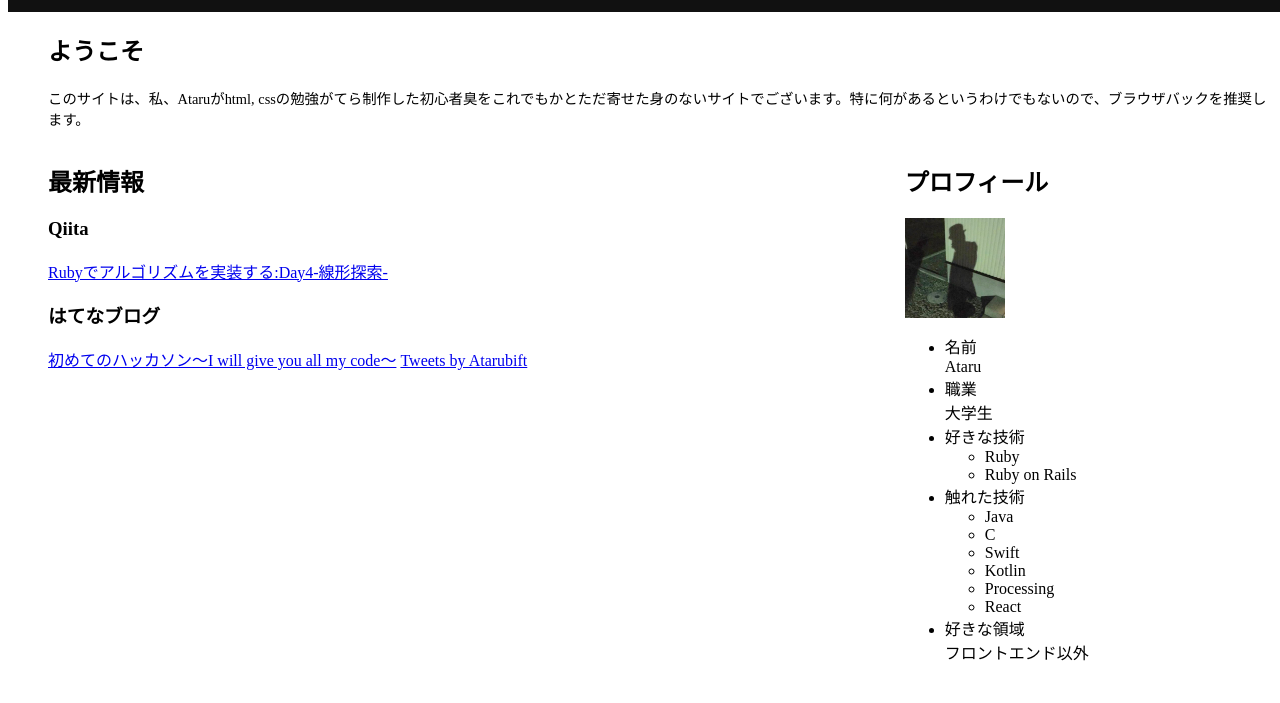
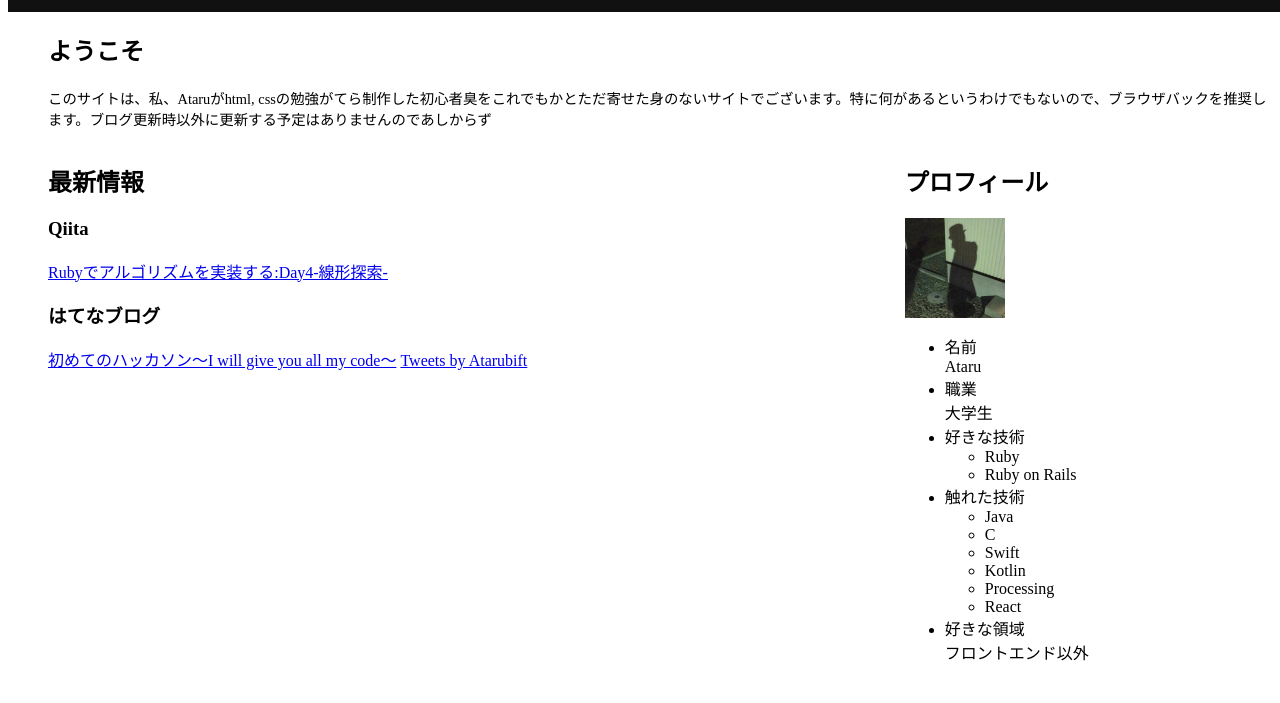
Before and after one commit to atarubift/atarubift.github.io, a plain HTML site: page index.html in a window 1280 px wide. Shown: the part 105-808 px from the top of the page. Drawn offline with Linux system fonts and the light colour scheme.

Commit message:
fix main paragraph

```diff
--- a/index.html
+++ b/index.html
@@ -14,7 +14,7 @@
 		<main>
 			<div class="welcome">
 				<h2>ようこそ</h2>
-				<p>このサイトは、私、Ataruがhtml, cssの勉強がてら制作した初心者臭をこれでもかとただ寄せた身のないサイトでございます。特に何があるというわけでもないので、ブラウザバックを推奨します。</p>
+				<p>このサイトは、私、Ataruがhtml, cssの勉強がてら制作した初心者臭をこれでもかとただ寄せた身のないサイトでございます。特に何があるというわけでもないので、ブラウザバックを推奨します。ブログ更新時以外に更新する予定はありませんのであしからず</p>
 			</div>
 			<div class="container">
 				<div class="news">
```
